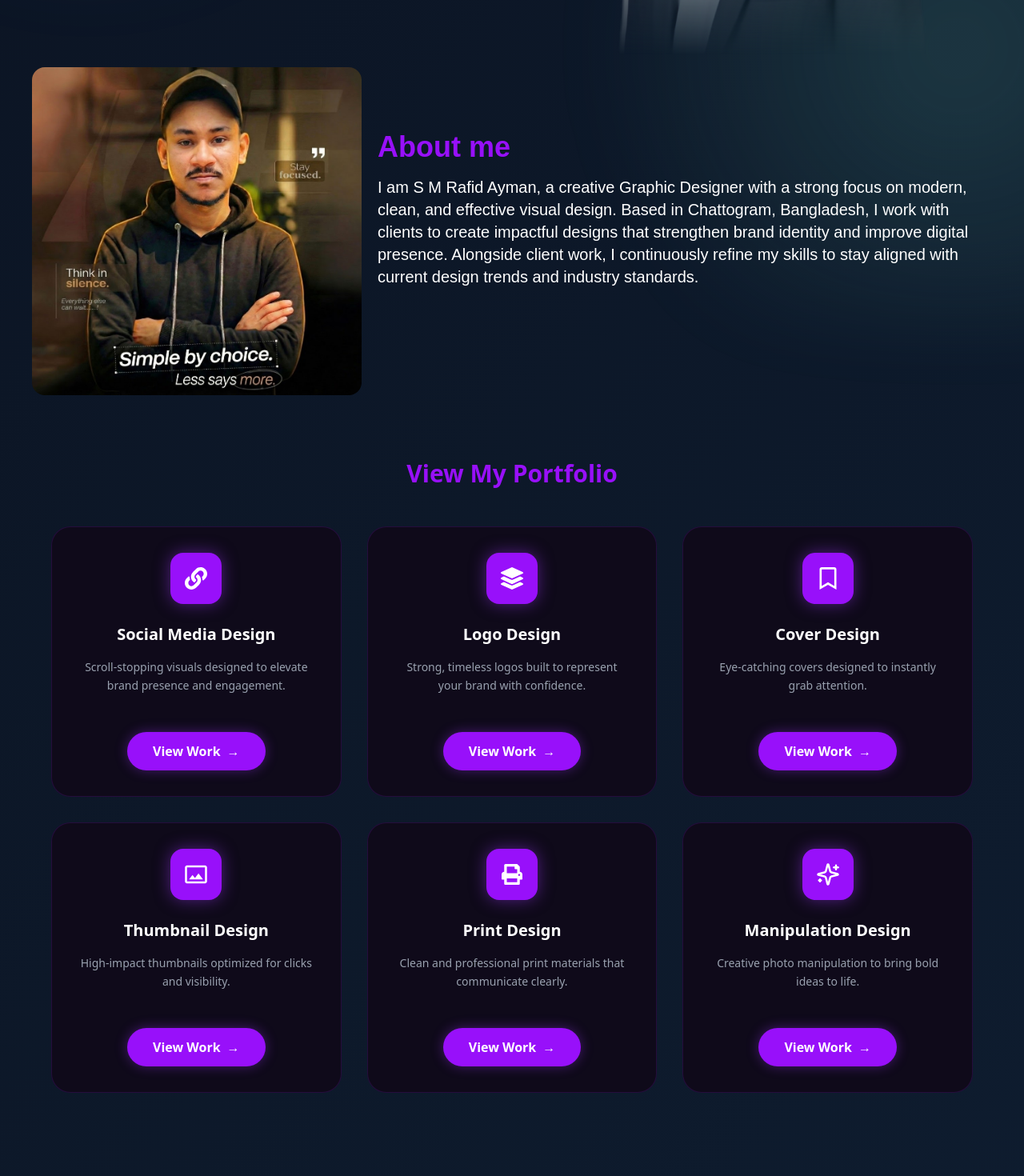
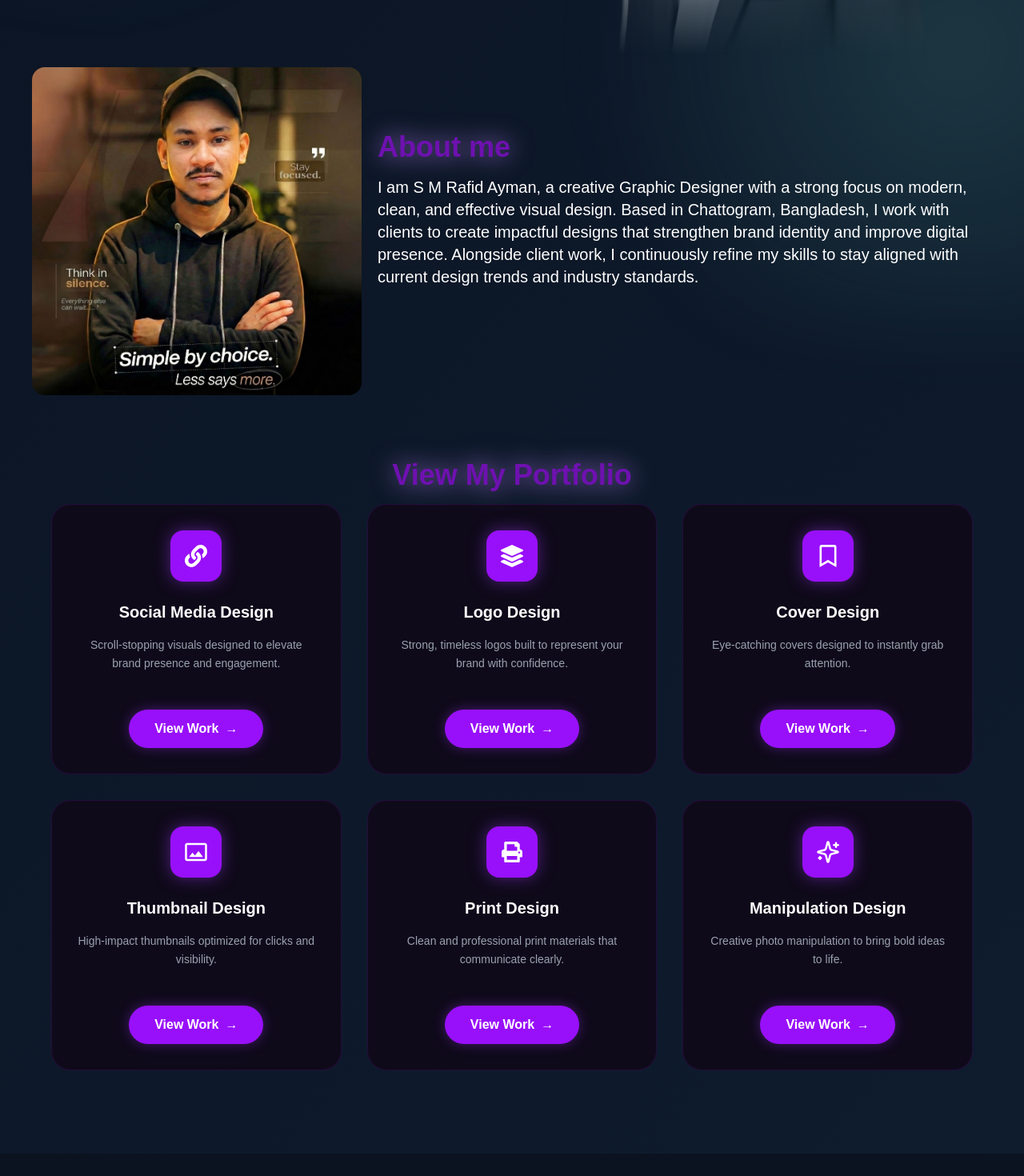
Before and after one commit to nakib360/S-M-Rafid-Ayman-s-Portfolio, a React (Vite) app: page / in a window 1280 px wide. Shown: the part 570-2040 px from the top of the page at 80% size. After the commit the page ends 2012 px from the top, so only its background shows below. Built offline with nearby package versions, Linux system fonts and the light colour scheme; a web font is replaced by a local one.

Commit message:
hilighted text

```diff
--- a/src/Components/Pages/Contact.jsx
+++ b/src/Components/Pages/Contact.jsx
@@ -2,7 +2,7 @@ import React from 'react';
 
 const Contact = () => {
   return (
-    <div className="px-6 font-sans text-white pb-20">
+    <div className="px-6 text-white pb-20">
       <div className="max-w-7xl mx-auto text-center mb-16">
         <h2 className="text-4xl md:text-5xl font-extrabold mb-4 tracking-tight drop-shadow-[0_0_15px_rgba(192,132,252,0.8)]">
           Let's Work Together
--- a/src/Components/Pages/Help.jsx
+++ b/src/Components/Pages/Help.jsx
@@ -7,10 +7,9 @@ const Help = () => {
         "Improving visual clarity and audience engagement."
     ];
     return (
-        <div className=" px-6 font-sans">
+        <div className=" px-6">
             <div className="max-w-7xl mx-auto text-center mb-16">
-                {/* Glowing Header */}
-                <h2 className="text-4xl md:text-5xl font-extrabold text-[#c084fc] drop-shadow-[0_0_15px_rgba(192,132,252,0.8)] mb-6">
+                <h2 className="text-4xl md:text-5xl font-extrabold text-white drop-shadow-[0_0_15px_rgba(192,132,252,0.8)] mb-6">
                     What I Can Help You With?
                 </h2>
                 <p className="text-gray-400 text-lg max-w-3xl mx-auto leading-relaxed">
--- a/src/Components/Pages/Home.jsx
+++ b/src/Components/Pages/Home.jsx
@@ -58,15 +58,19 @@ const Home = () => {
           <img className="rounded-2xl" src={smRafidAymanJpg} alt="S M Rafid Ayman" />
         </div>
         <div className="max-w-3xl mt-20 md:space-y-4">
-          <p className="text-purple-600 font-bold text-2xl md:text-4xl">About me</p>
+          <h2 className="text-3xl md:text-4xl font-extrabold text-purple-800 drop-shadow-[0_0_15px_rgba(192,132,252,0.8)] mb-4">
+            About me
+          </h2>
           <p className=" md:text-xl">I am S M Rafid Ayman, a creative Graphic Designer with a strong focus on modern, clean, and effective visual design. Based in Chattogram, Bangladesh, I work with clients to create impactful designs that strengthen brand identity and improve digital presence. Alongside client work, I continuously refine my skills to stay aligned with current design trends and industry standards. </p>
         </div>
       </div>
 
       <div>
-        <div className="min-h-screen text-white py-16 px-4 font-sans">
+        <div className="min-h-screen text-white py-16 px-4">
           <div className="max-w-6xl mx-auto">
-            <h2 className="text-3xl text-purple-600 font-bold text-center mb-12">View My Portfolio</h2>
+            <h2 className="text-3xl md:text-4xl text-center font-extrabold text-purple-800 drop-shadow-[0_0_15px_rgba(192,132,252,0.8)] mb-4">
+              View My Portfolio
+            </h2>
 
             <div className="grid grid-cols-1 md:grid-cols-2 lg:grid-cols-3 gap-8">
               {portfolioItems.map((item, index) => (
--- a/src/Components/Pages/Philosophy.jsx
+++ b/src/Components/Pages/Philosophy.jsx
@@ -35,10 +35,9 @@ const processes = [
 
 const Philosophy = () => {
   return (
-    <div className=" px-6 font-sans text-white">
+    <div className=" px-6 text-white">
       <div className="max-w-7xl mx-auto text-center mb-16">
-        {/* Title with subtle glow */}
-        <h2 className="text-4xl md:text-5xl font-extrabold mb-4 tracking-tight shadow-purple-500/20">
+        <h2 className="text-4xl md:text-5xl font-extrabold text-white drop-shadow-[0_0_15px_rgba(192,132,252,0.8)] mb-6">
           My Design Process
         </h2>
         <p className="text-gray-400 text-lg">
--- a/src/Components/Pages/Reviews.jsx
+++ b/src/Components/Pages/Reviews.jsx
@@ -58,10 +58,9 @@ const Reviews = () => {
 
     return (
         <div>
-            <div className=" px-6 min-h-screen font-sans">
+            <div className=" px-6 min-h-screen">
                 <div className="max-w-7xl mx-auto text-center mb-16">
-                    {/* Glowing Header */}
-                    <h2 className="text-4xl md:text-5xl font-extrabold text-[#c084fc] drop-shadow-[0_0_15px_rgba(192,132,252,0.8)] mb-4">
+                    <h2 className="text-4xl md:text-5xl font-extrabold text-white drop-shadow-[0_0_15px_rgba(192,132,252,0.8)] mb-4">
                         Client Success Stories
                     </h2>
                     <p className="text-gray-400 text-lg">
```
